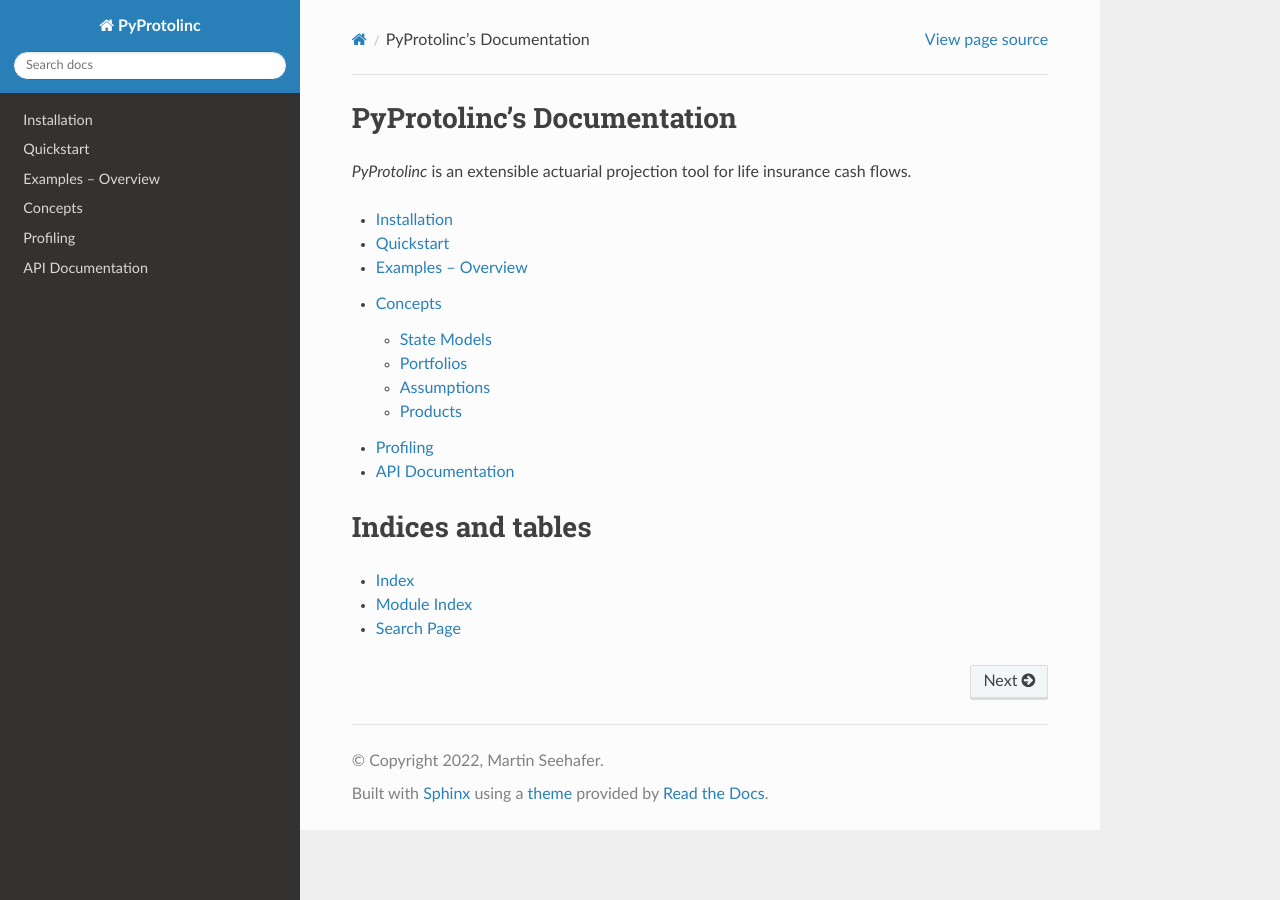
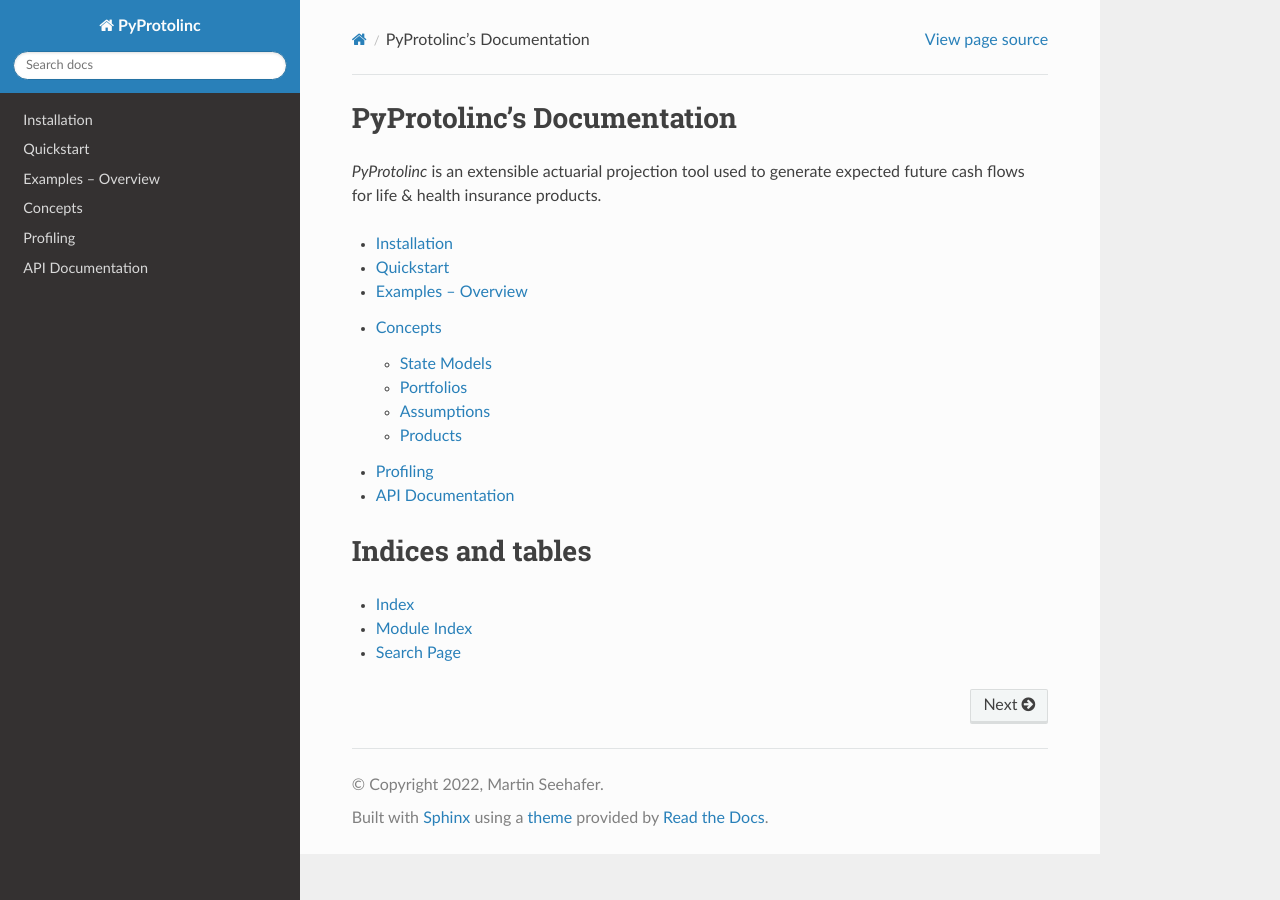
Before and after one commit to mseehafer/PyProtolinc, a Sphinx documentation site: the page built from docs/source/index.rst, in a window 1280 px wide. Built offline with Sphinx 7.4.7 and the Read the Docs theme 2.0.0, drawn with Linux system fonts in a browser that asks for light colours; pages that are not in the unit, such as notebooks, are missing from menus.

Commit message:
doc minor changes

```diff
--- a/docs/source/concepts/state_models.rst
+++ b/docs/source/concepts/state_models.rst
@@ -35,7 +35,7 @@ represent the following state changes:
     might be surrenders benefits (depending on product terms and general regulation)
   * to *Matured* if the term ends before the insured has died.
 
-It is *important to note* that the **statements about payments* made from either side **are only given for illustration**, they
+It is *important to note* that the **statements about payments** made from either side **are only given for illustration**, they
 are not linked to the state model but rather a part of the *product definition* discussed later (which itself is, of course,
 linked to a state model again).
 
--- a/docs/source/index.rst
+++ b/docs/source/index.rst
@@ -6,7 +6,8 @@
 PyProtolinc's Documentation
 =====================================
 
-*PyProtolinc* is an extensible actuarial projection tool for life insurance cash flows.
+*PyProtolinc* is an extensible actuarial projection tool used
+to generate expected future cash flows for life & health insurance products.
 
 
 .. toctree::
```
